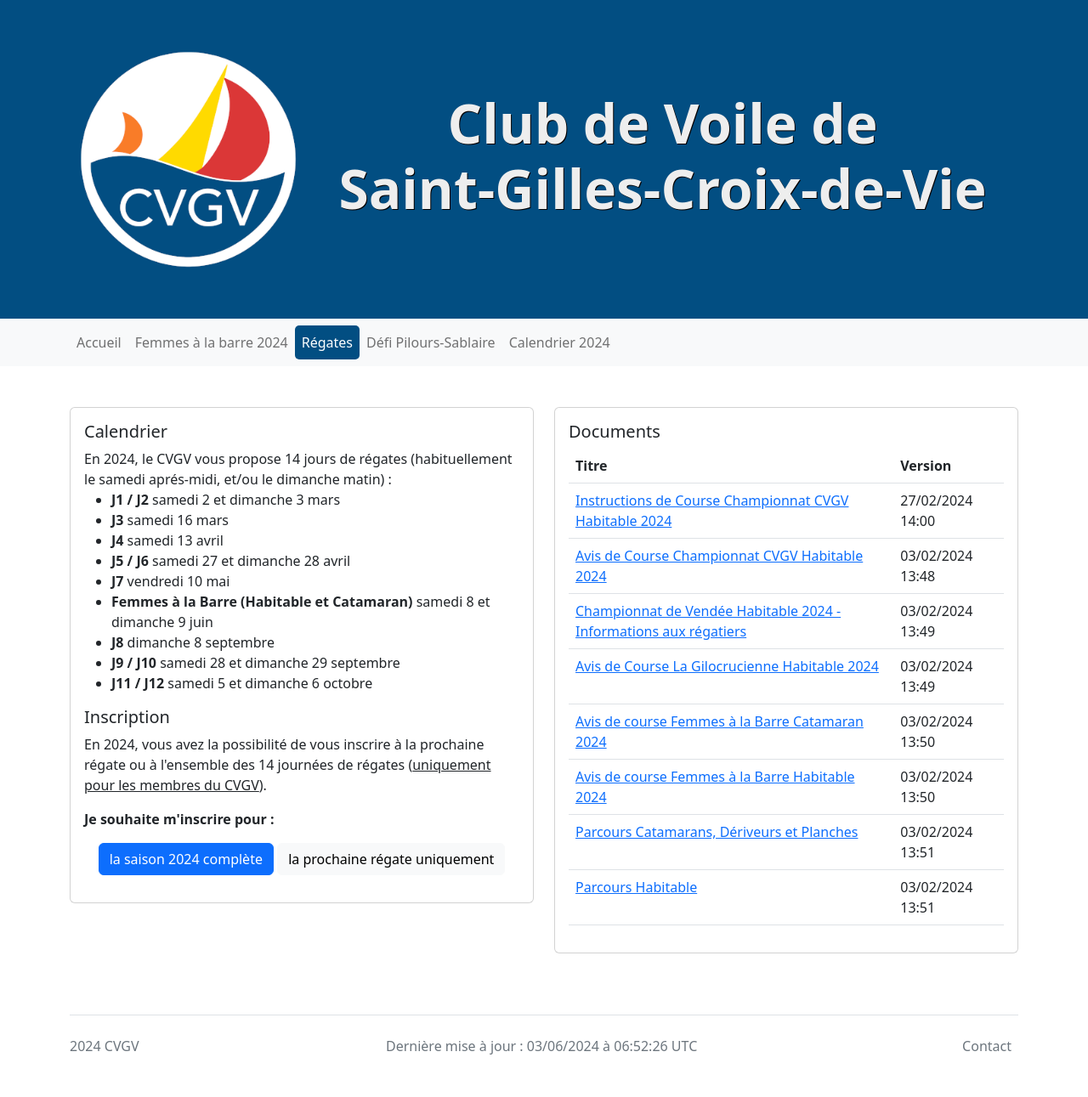
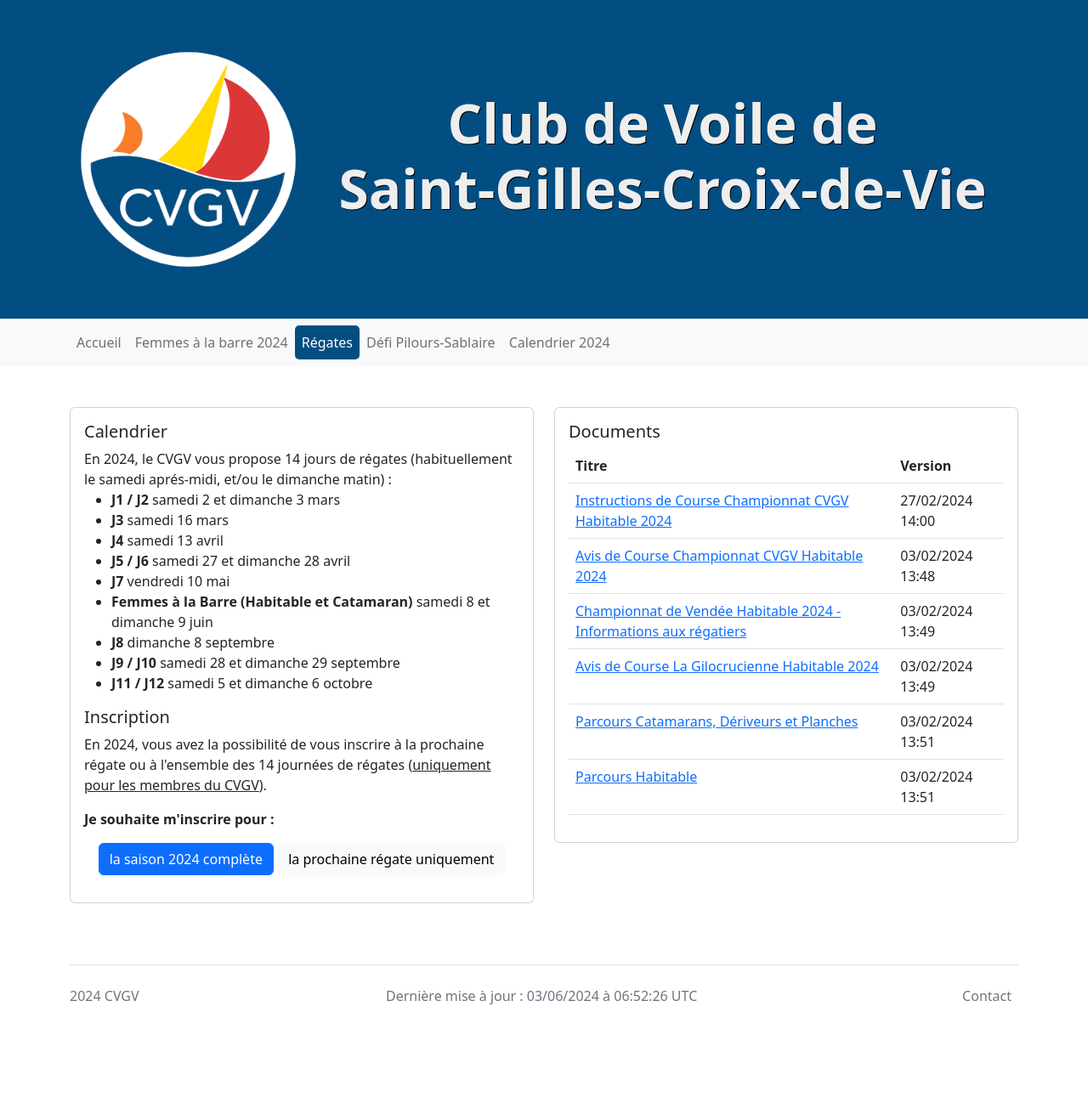
Before and after one commit to cvgv-asso/cvgv-asso.github.io, a Jekyll site: the page built from regates.html, in a window 1280 px wide. Shown: the whole page at 85% size. Built offline with Jekyll 4.4.1, drawn with Linux system fonts in a browser that asks for light colours; comment, search, counter and statistics services are not loaded; after the commit the page ends 1232 px from its top, so only the background shows below that.

Commit message:
remove outdated documents

```diff
--- a/regates.html
+++ b/regates.html
@@ -87,22 +87,6 @@
                             </tr>
                             <tr>
                                 <td scope="row">
-                                    <a href="/assets/documents/AC FàB Catamaran 2024.pdf">
-                                        Avis de course Femmes à la Barre Catamaran 2024
-                                    </a>
-                                </td>
-                                <td>03/02/2024 13:50</td>
-                            </tr>
-                            <tr>
-                                <td scope="row">
-                                    <a href="/assets/documents/AC FàB Habitable 2024.pdf">
-                                        Avis de course Femmes à la Barre Habitable 2024
-                                    </a>
-                                </td>
-                                <td>03/02/2024 13:50</td>
-                            </tr>
-                            <tr>
-                                <td scope="row">
                                     <a href="/assets/documents/Parcours - départ - Catamaran CVGV 2023.pdf">
                                         Parcours Catamarans, Dériveurs et Planches
                                     </a>
```
Also changed, not shown: femmes-a-la-barre-2024.html (+2 -6 lines), 2 other files.
